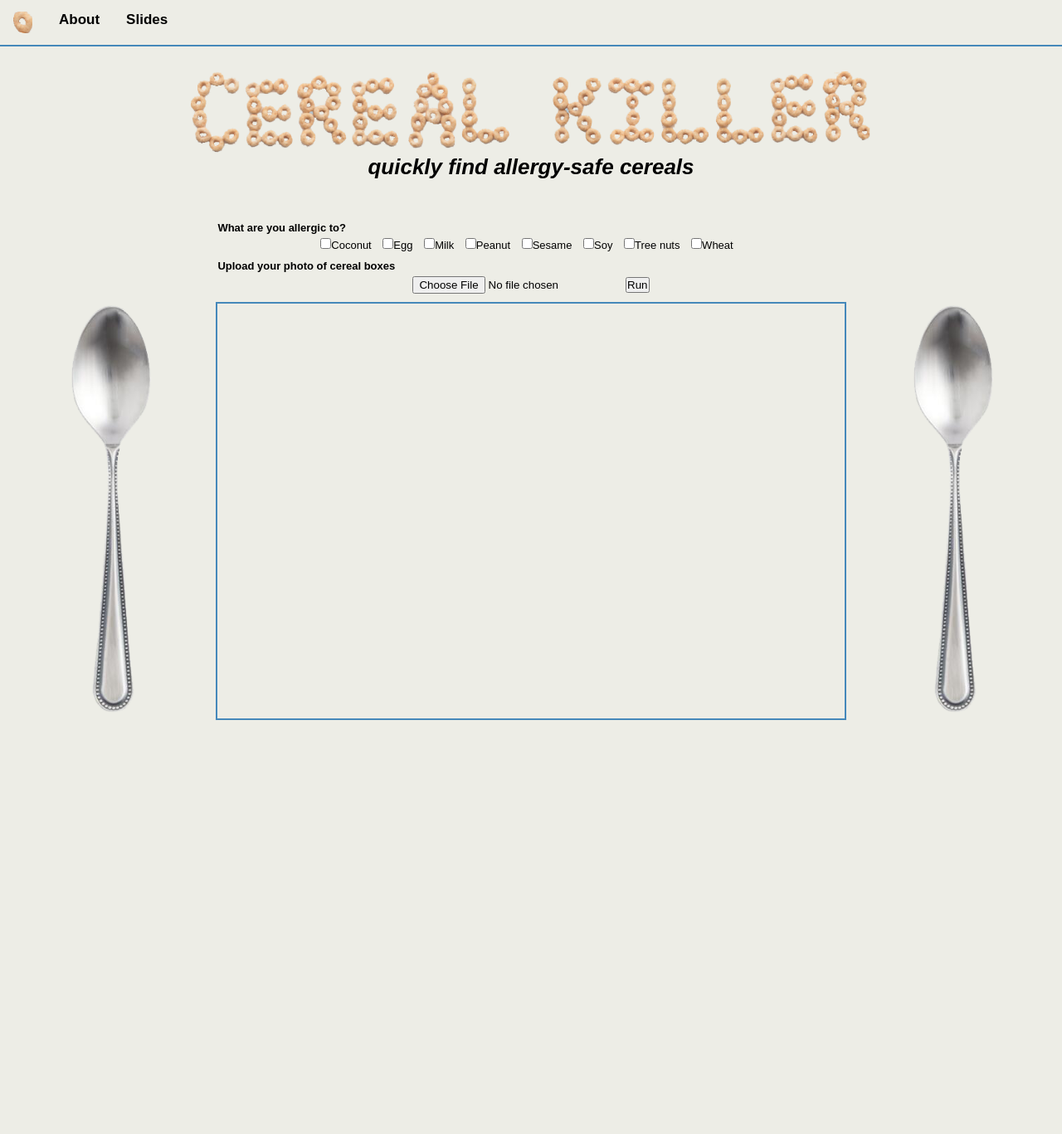
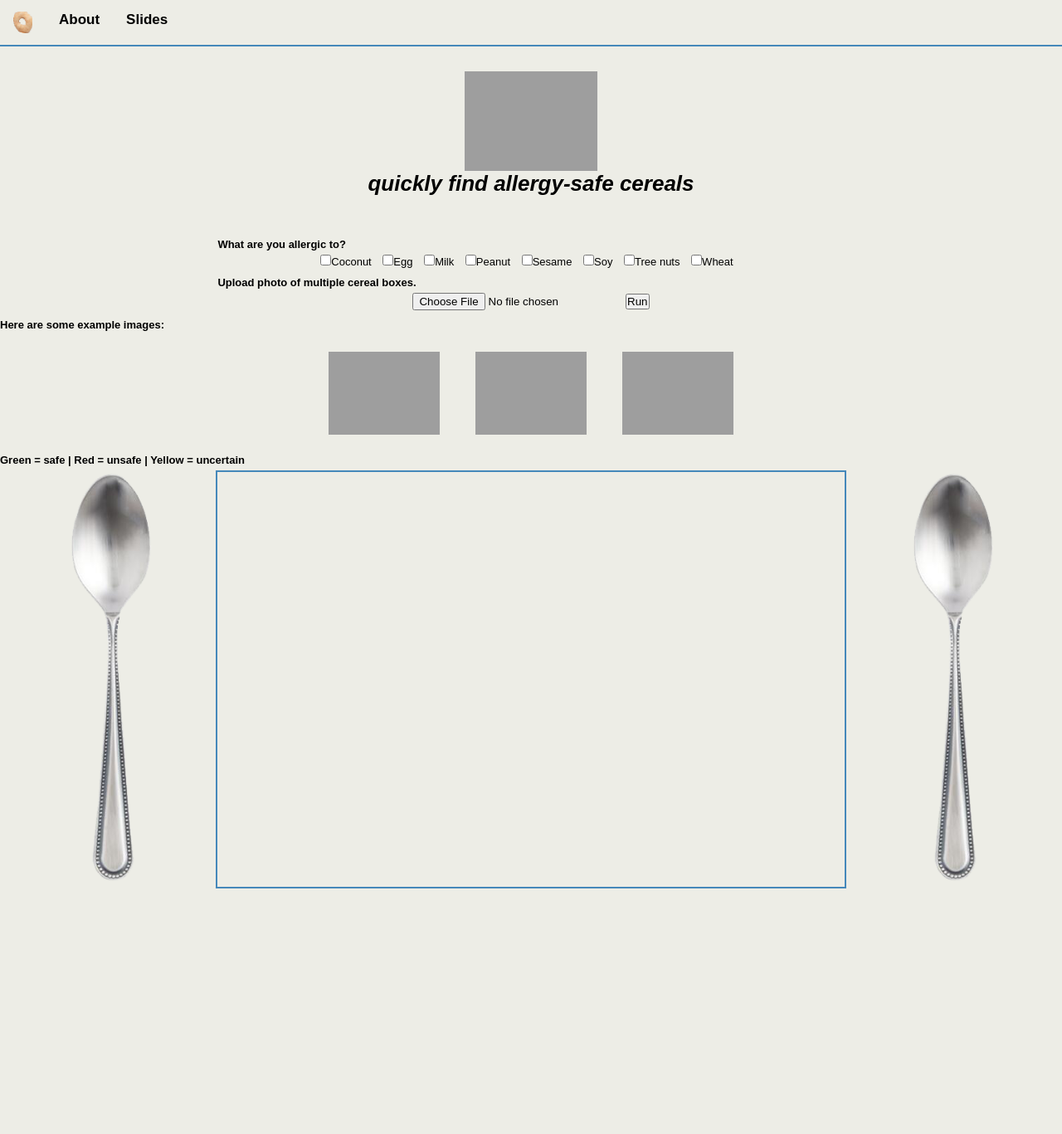
Before and after one commit to spectorp/CerealKiller, a Flask app: page / in a window 1280 px wide. Shown: the whole page at 83% size. Before the commit the page ends 868 px from the top, so only its background shows below. Run offline with Flask 2, Linux system fonts and the light colour scheme; parts of the project's set-up code (start-up, migrations or seed data) failed here and were passed over; grey boxes are pictures that could not be loaded.

Commit message:
add demo image functionality

```diff
--- a/Flask/templates/index.html
+++ b/Flask/templates/index.html
@@ -28,7 +28,7 @@ document.addEventListener("DOMContentLoaded", function(){
 
 <!-- Logo -->
 <span class="logo">
-  <a href=/><img src="/static/img/cerealkiller_logo.png" height="100"></a>
+  <a href=/><img src="/static/img/cerealkiller_logo2.png" height="120"></a>
   <h1><i>quickly find allergy-safe cereals</i></h1>
 </span>
 
@@ -66,11 +66,25 @@ document.addEventListener("DOMContentLoaded", function(){
       </label>
     </div>
 
-    <p>Upload your photo of cereal boxes</p>
+    <p>Upload photo of multiple cereal boxes.</p>
 
     <input type="file" name="image" value="Upload">
     <input type="submit" value="Run"> {% if label %} {{ label }} {% endif %}
   </form>
+</div>
+
+<div class="example_images">
+  <p>Here are some example images:</p>
+  <a download="example_01.jpg" href="/static/img/example_01.jpg">
+    <img src="/static/img/example_01_thumbnail.png"  height="100" style="margin:20px">
+  </a>
+  <a download="example_02.jpg" href="/static/img/example_02.jpg">
+    <img src="/static/img/example_02_thumbnail.png"  height="100" style="margin:20px">
+  </a>
+  <a download="example_03.jpg" href="/static/img/example_03.jpg">
+    <img src="/static/img/example_03_thumbnail.png"  height="100" style="margin:20px">
+  </a>
+  <p>Green = safe | Red = unsafe | Yellow = uncertain</p>
 </div>
 
 <!-- Output and spoons -->
```
